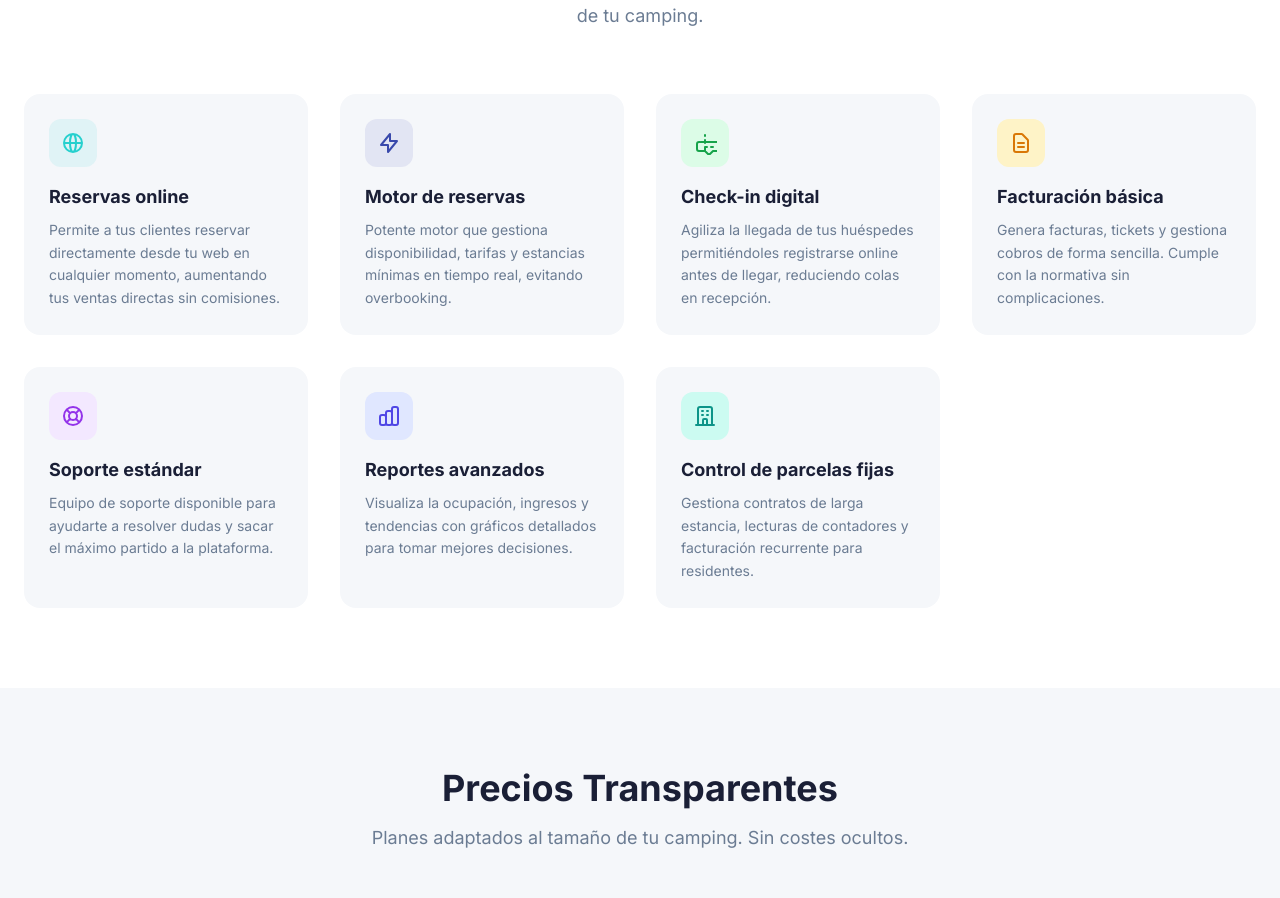
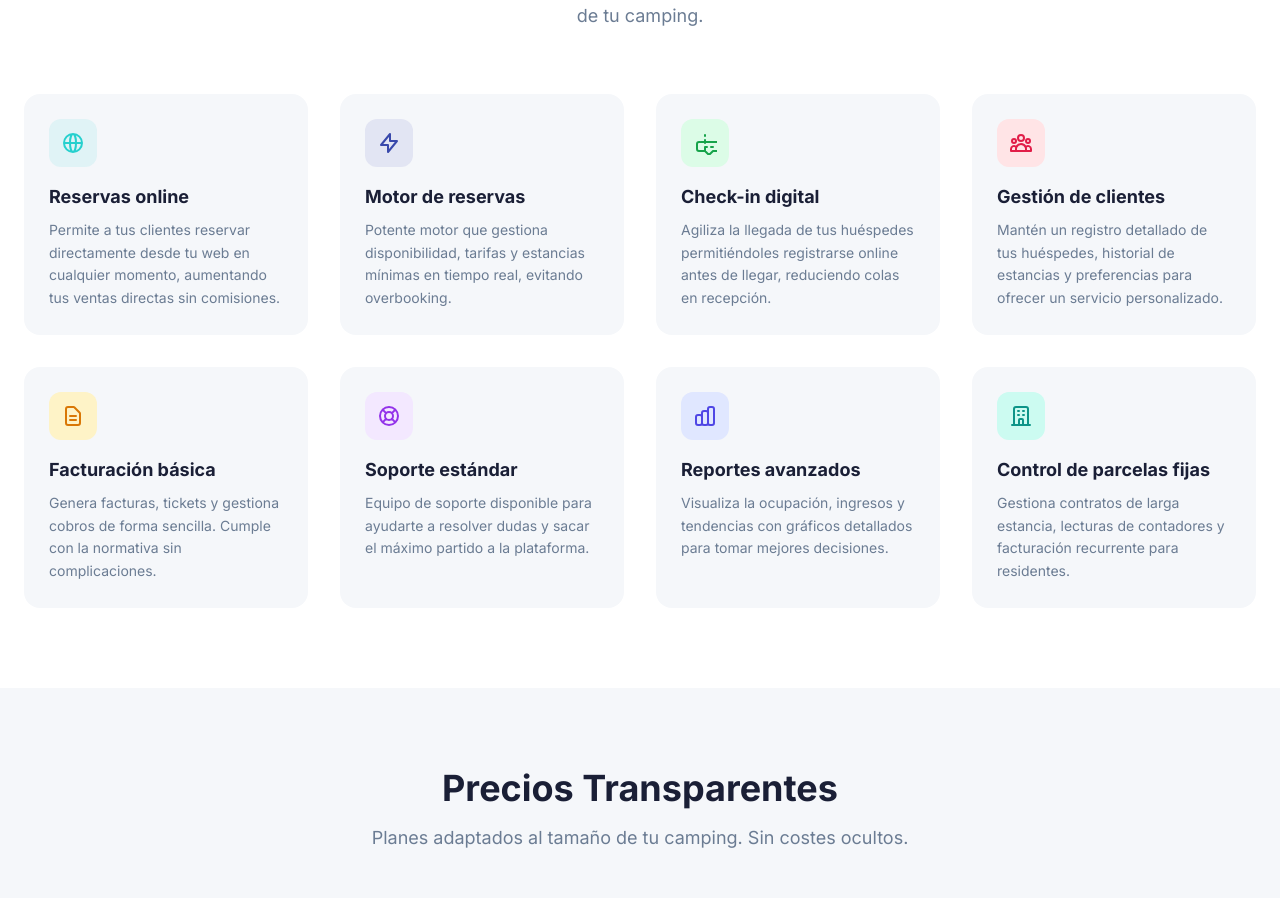
Before and after one commit to cloudindev/upcamp, a React (Vite) app in the folder frontend/: page / in a window 1280 px wide. Shown: the part 1089-1987 px from the top of the page. Built offline with nearby package versions, Linux system fonts and the light colour scheme; no server answers.

Commit message:
Add Gestión de clientes feature

```diff
--- a/frontend/src/components/landing/FeaturesSection.tsx
+++ b/frontend/src/components/landing/FeaturesSection.tsx
@@ -33,6 +33,17 @@ export default function FeaturesSection() {
             ),
             color: "text-green-600",
             bg: "bg-green-100"
+        },
+        {
+            title: "Gestión de clientes",
+            description: "Mantén un registro detallado de tus huéspedes, historial de estancias y preferencias para ofrecer un servicio personalizado.",
+            icon: (
+                <svg className="w-6 h-6" fill="none" viewBox="0 0 24 24" stroke="currentColor">
+                    <path strokeLinecap="round" strokeLinejoin="round" strokeWidth={2} d="M17 20h5v-2a3 3 0 00-5.356-1.857M17 20H7m10 0v-2c0-.656-.126-1.283-.356-1.857M7 20H2v-2a3 3 0 015.356-1.857M7 20v-2c0-.656.126-1.283.356-1.857m0 0a5.002 5.002 0 019.288 0M15 7a3 3 0 11-6 0 3 3 0 016 0zm6 3a2 2 0 11-4 0 2 2 0 014 0zM7 10a2 2 0 11-4 0 2 2 0 014 0z" />
+                </svg>
+            ),
+            color: "text-rose-600",
+            bg: "bg-rose-100"
         },
         {
             title: "Facturación básica",
```
